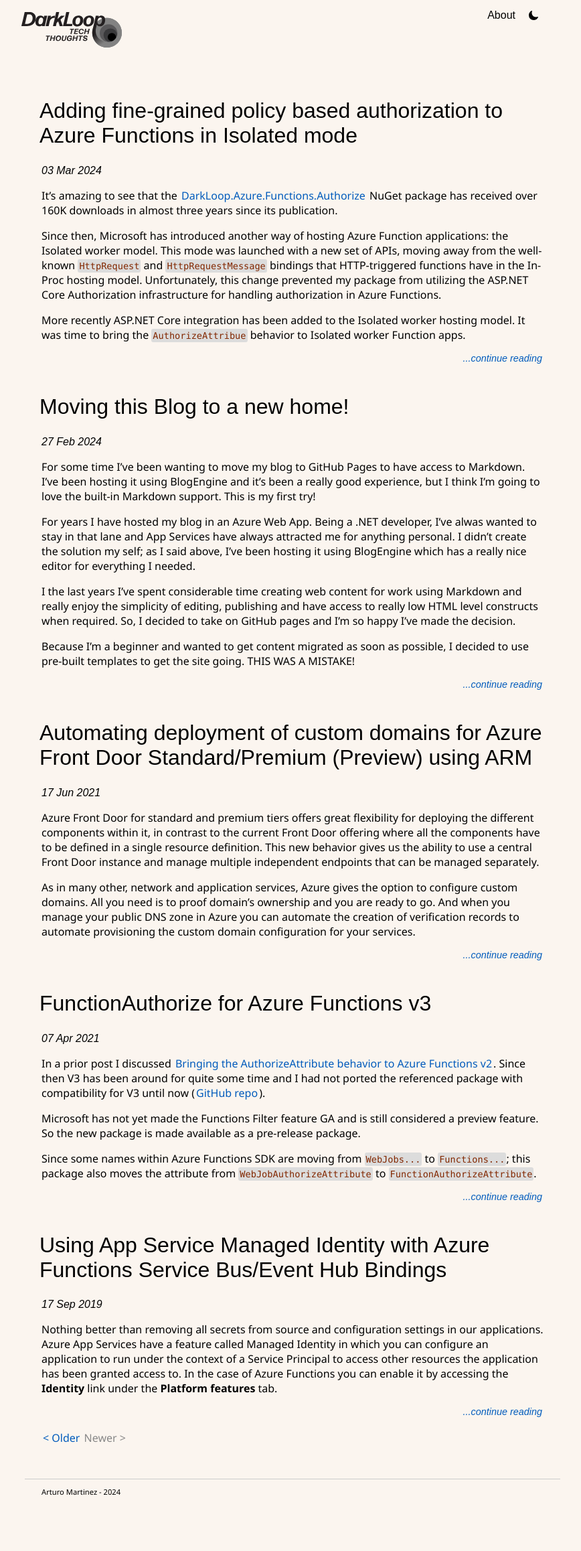
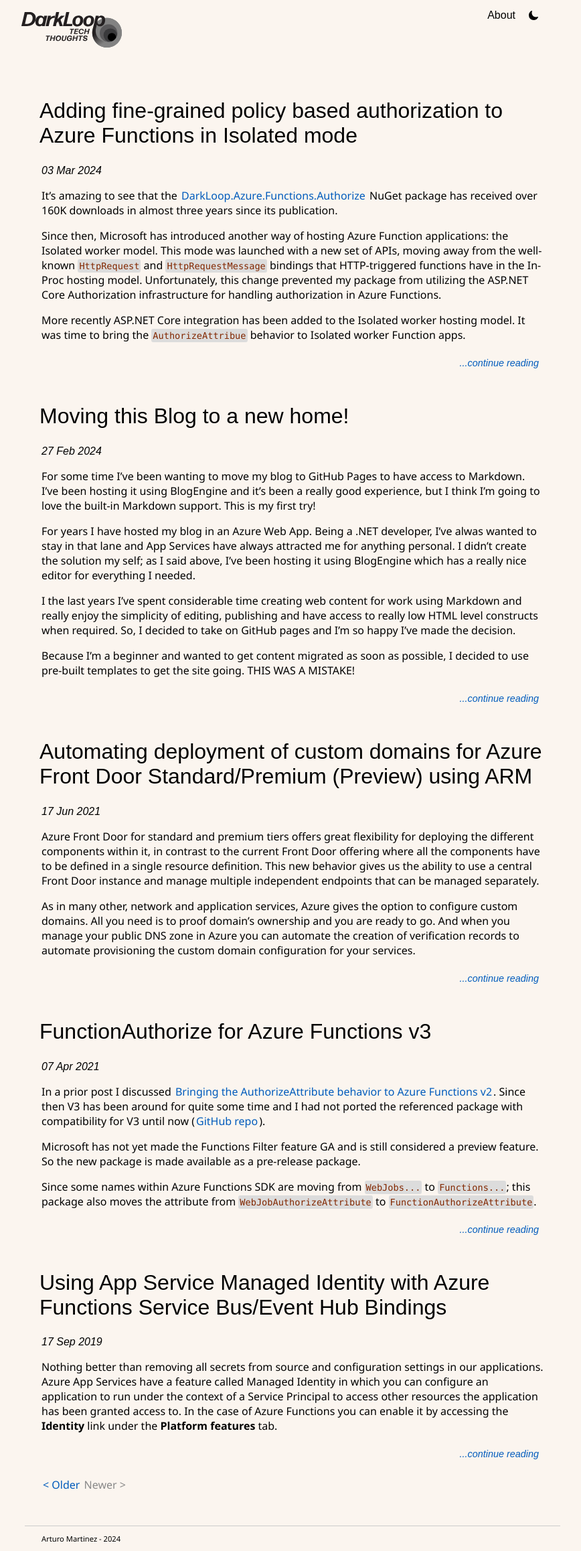
Before and after one commit to artmasa/artmasa.github.io, a Jekyll site: the page built from index.html, in a window 1280 px wide. Shown: the whole page at 67% size, without its empty margins (203-1071 px from the left). Built offline with Jekyll 4.4.1, drawn with Linux system fonts in a browser that asks for light colours; nearby versions of some CDN libraries; some web fonts are replaced; the list of posts is cut into pages by our own code; before the commit the page ends 2246 px from its top, so only the background shows below that.

Commit message:
minor style changes

```diff
--- a/_sass/main.scss
+++ b/_sass/main.scss
@@ -108,7 +108,7 @@
         padding-top: 10px !important;
 
         &:hover {
-            background-color: transparent;
+            background-color: transparent !important;
         }
 
         .logo
@@ -198,7 +198,7 @@
     color: white;
 
     a {
-        color: #1182fa;
+        color: #4d91da;
         text-decoration: none;
     }
 
@@ -349,6 +349,11 @@
             display: flex;
             flex-direction: row;
             justify-content: right;
+            padding: 3px;
+
+            a {
+                padding: 4px;
+            }
         }
     }
 }
```
